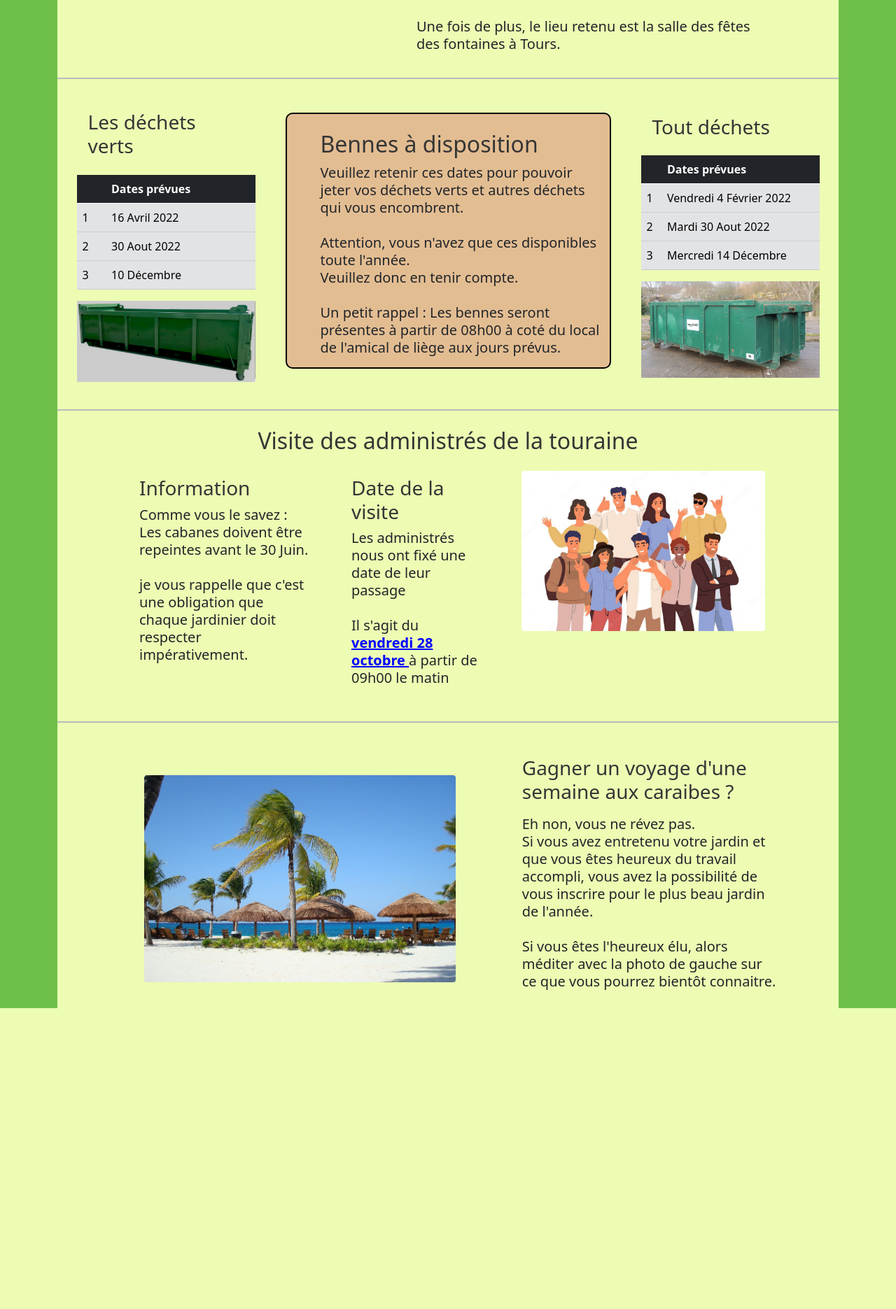
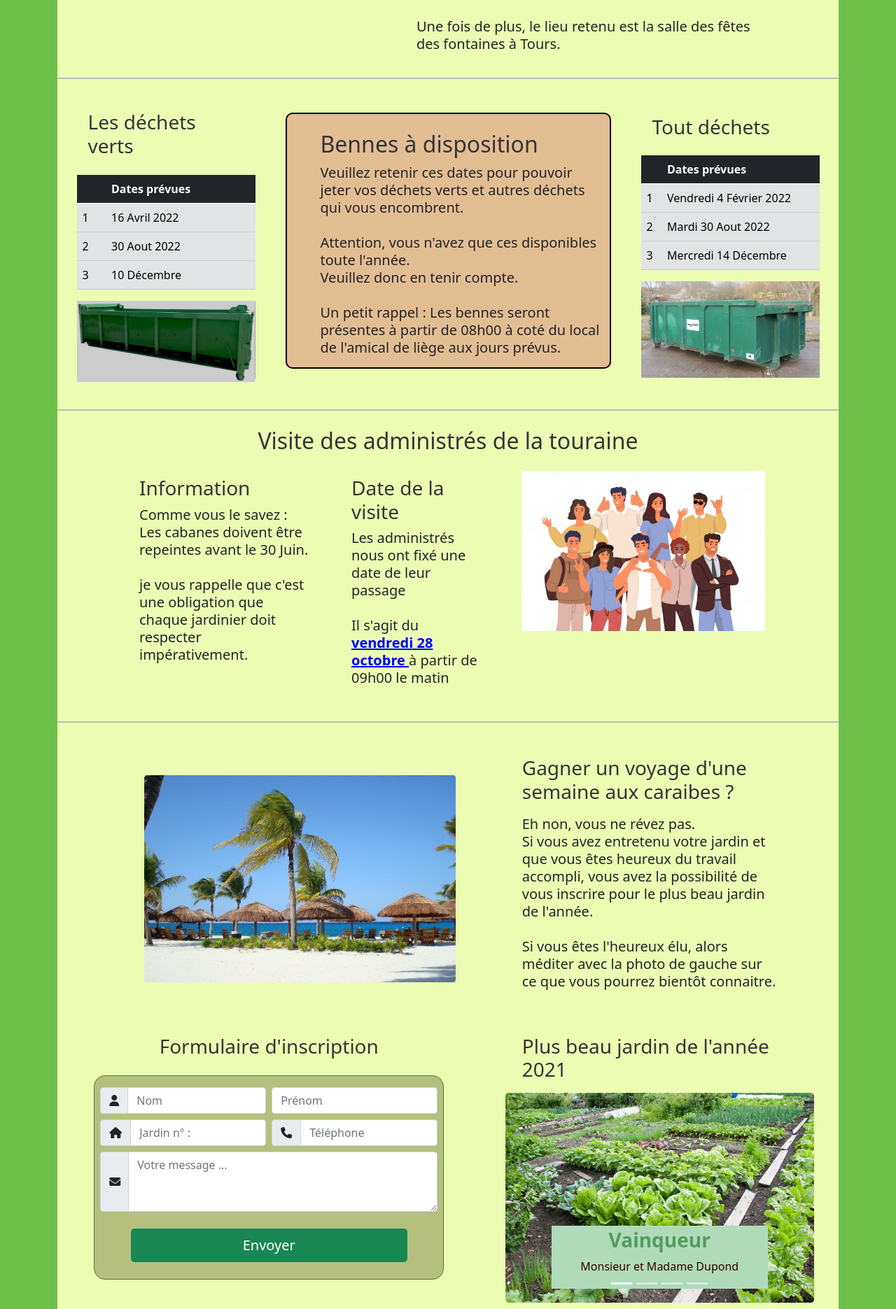
Before and after one commit to Perplexe45/amicaleDuLiege, a PHP site: page /evenement.html in a window 1280 px wide. Shown: the part 779-2650 px from the top of the page at 70% size. Before the commit the page ends 2220 px from the top, so only its background shows below. Run offline with PHP 8.4, Linux system fonts and the light colour scheme; some libraries are stand-ins or nearby versions.

Commit message:
Carroussel auto + debut responsivité

```diff
--- a/assets/css/style.css
+++ b/assets/css/style.css
@@ -8,6 +8,11 @@ body {
   width: 100%;
   height: 100%;
   background-color: #6fc04a
+}
+
+.global-container {
+  max-width: 1920px;
+  margin: 0 auto;
 }
 
 @import url('https://fonts.googleapis.com/css2?family=Redressed&family=Merriweather:wght@300;400;700&display=swap');
@@ -50,6 +55,10 @@ h1,h2,h3,h4,h5,h6 {
   background-color: #ecfcb3;
 }
 
+.cadreOblig {
+  justify-content-center;
+}
+
 .title {
   background: #6fc04a;
 }
@@ -62,6 +71,7 @@ img {
   border: solid 2px black;
   border-radius: 10px;
   background-color: #e3bd92;
+  margin: auto;
 }
 
 .imgSituationGeo {
@@ -85,7 +95,7 @@ img {
 
 .threeCards {
   width: 250px;
-  height: 300px;
+  height: 300px !important;
   margin: 30px auto;
   position: relative;
   transition:  0.2s ease-in;
@@ -106,11 +116,11 @@ img {
 
 /* Formulaire */
 .styleForms {
-  border: solid 1px #90BE6D;
+  border: solid 1px #537638;
   margin:auto;
   padding: auto;
   border-radius: 1rem;
-  background: #F9C74F;
+  background: #b5c07f;
 }
 
 .btnForms {
@@ -128,9 +138,23 @@ img {
   text-align: center;
 }
 
+/* Caroussel */
+.carousel-item img, carousel-inner carousel-item active img{
+  border-radius: 5%;
+  width: auto;
+  height: 300px;
+}
+.carousel-caption h3 {
+  color:#539c5d;
+  font-weight:bolder;
+}
+.carousel-caption p {
+  color:rgb(51, 1, 1);
+  font-size: 1rem;
+  border-radius: 5px;
+}
 
 /* footer */
-
 footer {
   background: #222;
   color: white;
@@ -138,28 +162,3 @@ footer {
   text-align: center;
   padding-top: 10px;
 }
-
-
-
-
-
-
-
-
-@media all and (max-width: 600px) {
-  header img { width: 100%; }
-}
-
-
-
-  /* Add media queries for responsiveness - when the screen is 500px wide or less, stack the links on top of each other */
-  @media screen and (max-width: 600px) {
-    .header a {
-      float: none;
-      display: block;
-      text-align: left;
-    }
-    .header-right {
-      float: none;
-    }
-  }
--- a/assets/js/script.js
+++ b/assets/js/script.js
@@ -2,3 +2,9 @@ var tooltipTriggerList = [].slice.call(document.querySelectorAll('[data-bs-toggl
 var tooltipList = tooltipTriggerList.map(function (tooltipTriggerEl) {
   return new bootstrap.Tooltip(tooltipTriggerEl)
 })
+
+// Configure Slider
+$('.carousel').carousel({
+  interval: 2000,
+  pause: 'null'
+});
--- a/evenement.html
+++ b/evenement.html
@@ -8,6 +8,7 @@
     <link href="/assets/css/bootstrap.min.css" rel="stylesheet">
     <!-- My CSS -->
     <link rel="stylesheet" href="/assets/css/style.css">
+    <script src="https://kit.fontawesome.com/6ddde329a5.js" crossorigin="anonymous"></script>
     <title>Evénements de l'année 2022</title>
 </head>
 <body>
@@ -32,7 +33,7 @@
                <a class="nav-link active" href="./evenement.html">Evènements</a>
            </li>
            <li class="item-nav">
-               <a class="nav-link" href="./index.html/#contact">Contact</a>
+               <a class="nav-link" href="./index.html#contact">Contact</a>
            </li>
        </ul>
      </div>
@@ -190,34 +191,153 @@
           Si vous êtes l'heureux élu, alors méditer avec la photo de gauche sur ce que vous pourrez bientôt connaitre.
         </p>
       </div>
+
+      <div class="container">
+        <div class="row">
+
+
+          <!-- Formulaire d'inscription -->
+          <div class="col-md-5 w-50 m-auto text-center">
+            <h3 class="pt-3 pb-3 text-center">Formulaire d'inscription</h3>
+            <form class="row col-6 styleForms" style="width: 500px;" >
+              <div class="row g-2 col-12 col-sm m-auto mt-2">
+                    <div class="col-6">
+                        <div class="input-group">
+                              <span class="input-group-text">
+                                  <span class="fas fa-user"></span>
+                              </span>
+                              <input type="text" class="form-control" placeholder="Nom">
+                        </div>
+                    </div>
+
+                    <div class="col-6">
+                        <div class="input-group">
+                              <input type="text" class="form-control" placeholder="Prénom">
+                        </div>
+
+                    </div>
+              </div>
+
+
+
+              <div class="row g-2 col-12 col-sm m-auto">
+                    <div class="col-6">
+                        <div class="input-group">
+                              <span class="input-group-text">
+                                  <span class="fa-sharp fa-solid fa-house"></span>
+                              </span>
+                              <input type="text" class="form-control" placeholder="Jardin n° : ">
+                        </div>
+                    </div>
+
+                    <div class="col-6">
+                        <div class="input-group">
+                        <span class="input-group-text">
+                              <span class="fa-sharp fa-solid fa-phone"></span>
+                        </span>
+                        <input type="text" class="form-control" placeholder="Téléphone">
+                    </div>
+
+              </div>
+
+              </div>
+
+              <div class="row col-12 g-2 col-sm m-auto">
+                    <div class="input-group">
+                        <span class="input-group-text">
+                              <span class="fa-sharp fa-solid fa-envelope"></span>
+                        </span>
+                        <label for="Textarea1"></label>
+                        <textarea class="form-control" id="Textarea1" placeholder="Votre message ..." rows="3"></textarea>
+
+                    </div>
+              </div>
+
+              <div >
+                <button type="submit" class="btn btn-lg btn-success my-4 row col-10 m-auto ">Envoyer</button>
+              </div>
+
+          </form>
+          </div>
+
+          <!-- Caroussel -->
+          <div class="col-md-5 m-auto">
+            <h3 class="px-4 pt-5 pb-2  ">Plus beau jardin de l'année 2021</h3>
+                      <!-- Carousel -->
+          <div class="carousel slide" data-bs-ride="carousel" data-interval="1000">
+
+            <!-- Indicators/dots -->
+            <div class="carousel-indicators">
+              <button type="button" data-bs-target="#demo" data-bs-slide-to="0" class="active"></button>
+              <button type="button" data-bs-target="#demo" data-bs-slide-to="1"></button>
+              <button type="button" data-bs-target="#demo" data-bs-slide-to="2"></button>
+              <button type="button" data-bs-target="#demo" data-bs-slide-to="3"></button>
+            </div>
+
+            <!-- The slideshow/carousel -->
+            <div class="carousel-inner carousel slide data-bs-ride=carousel">
+              <div class="carousel-item active">
+                <img src="./assets/img/jardin1.png" alt="Premier jardin" class="d-block rounded-3" style="width:100%">
+                <div class="carousel-caption pt-1 pb-1 ps-2 pe-2" style="background: rgb(175, 219, 187);" >
+                  <h3>Vainqueur</h3>
+                  <p>Monsieur et Madame Dupond</p>
+                </div>
+              </div>
+              <div class="carousel-item">
+                <img src="./assets/img/jardin2.png" alt="Deuxième jardin" class="d-block" style="width:100%">
+                <div class="carousel-caption pt-1 pb-1 ps-auto pe-auto" style="background: rgb(175, 219, 187);">
+                  <h3>Deuxième</h3>
+                  <p>Monsieur Durand</p>
+                </div>
+              </div>
+
+              <div class="carousel-item">
+                <img src="./assets/img/jardin3.png" alt="Troisième jardin" class="d-block" style="width:100%">
+                <div class="carousel-caption pt-1 pb-1 ps-2 pe-2" style="background: rgb(175, 219, 187);">
+                  <h3>Troisième</h3>
+                  <p>Madame Rouillard</p>
+                </div>
+              </div>
+
+              <div class="carousel-item">
+                <img src="./assets/img/jardin4.png" alt="Quatrième jardin" class="d-block" style="width:100%">
+                <div class="carousel-caption pt-1 pb-1 ps-2 pe-2"style="background: rgb(175, 219, 187);">
+                  <h3>Quatrième</h3>
+                  <p>Monsieur Duparc</p>
+                </div>
+              </div>
+            </div>
+
+            <!-- Left and right controls/icons -->
+            <button class="carousel-control-prev" type="button" data-bs-target="#demo" data-bs-slide="prev">
+              <span class="carousel-control-prev-icon"></span>
+            </button>
+            <button class="carousel-control-next" type="button" data-bs-target="#demo" data-bs-slide="next">
+              <span class="carousel-control-next-icon"></span>
+            </button>
+          </div>
+        </div>
+
+
+        </div>
+      </div>
+
     </div>
    </div>
 </section>
 
+<footer>
+  <div>
+    <p>Copyright &#9400; - Amicale du Liège - 2022</p>
+</div>
+</footer>
+    <!-- Bootstrap JavaScript -->
+    <script src="/assets/js/bootstrap.bundle.min.js"></script>
+    <!-- My JavaScript -->
+    <script src="script.js"></script>
 <!-- Inscription + caroussel -->
-<!-- <section class="cadre" style="border:none ;">
-  <div class="container">
-    <div class="row">
-
-      <div class="col-md-5 m-auto">
-        <h3 class="px-4 pt-6">Inscription pour le plus beau jardin</h3>
-        <p class="fs-5 lh-sm ps-4 pt-2 px-5 ">
-          Eh non, vous ne révez pas. <br>
-          Si vous avez entretenu votre jardin et que vous êtes heureux du travail accompli,
-          vous avez la possibilité de vous inscrire pour le plus beau jardin de l'année. <br><br>
-          Si vous êtes l'heureux élu, alors méditer avec la photo de gauche sur ce que vous pourrez bientôt connaitre.
-        </p>
-      </div>
-
-      <div class="col-md-1"></div>
-      <div class="col-md-5 pt-5 ps-2 m-auto">
-        <img src="./assets/img/lesCaraibes.jpg" class="w-100 rounded pt-10px"  alt="">
-      </div>
 
 
-    </div>
-   </div>
-</section> -->
 
 
 
```
Also changed, not shown: assets/css/style.mobile.css (added, +11 -0 lines), index.html (+49 -38 lines), assets/img/Bandeau_LesJardinDuLiege.png, assets/img/BeauJardin.jpg (deleted), assets/img/jardin1.png (added), assets/img/jardin2.png (added), assets/img/jardin3.png (added), assets/img/jardin4.png (added), 1 other file.
